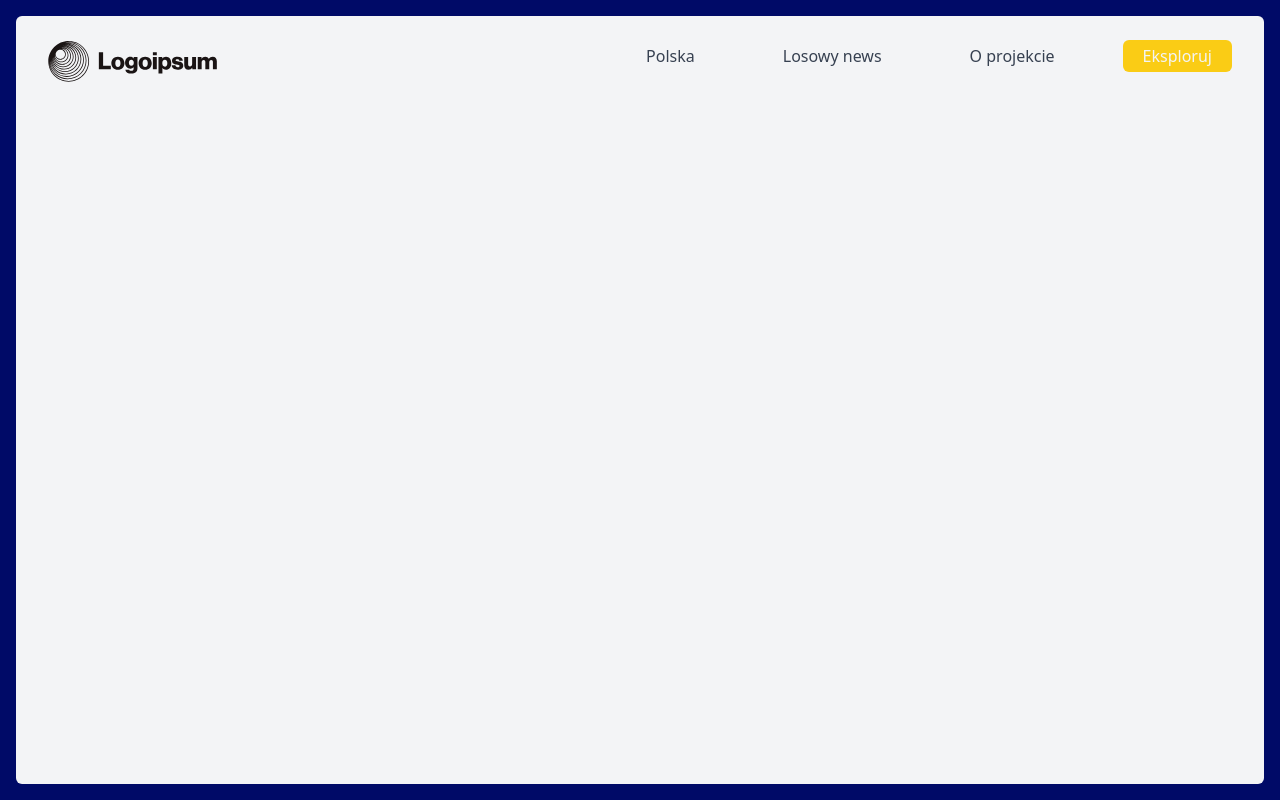
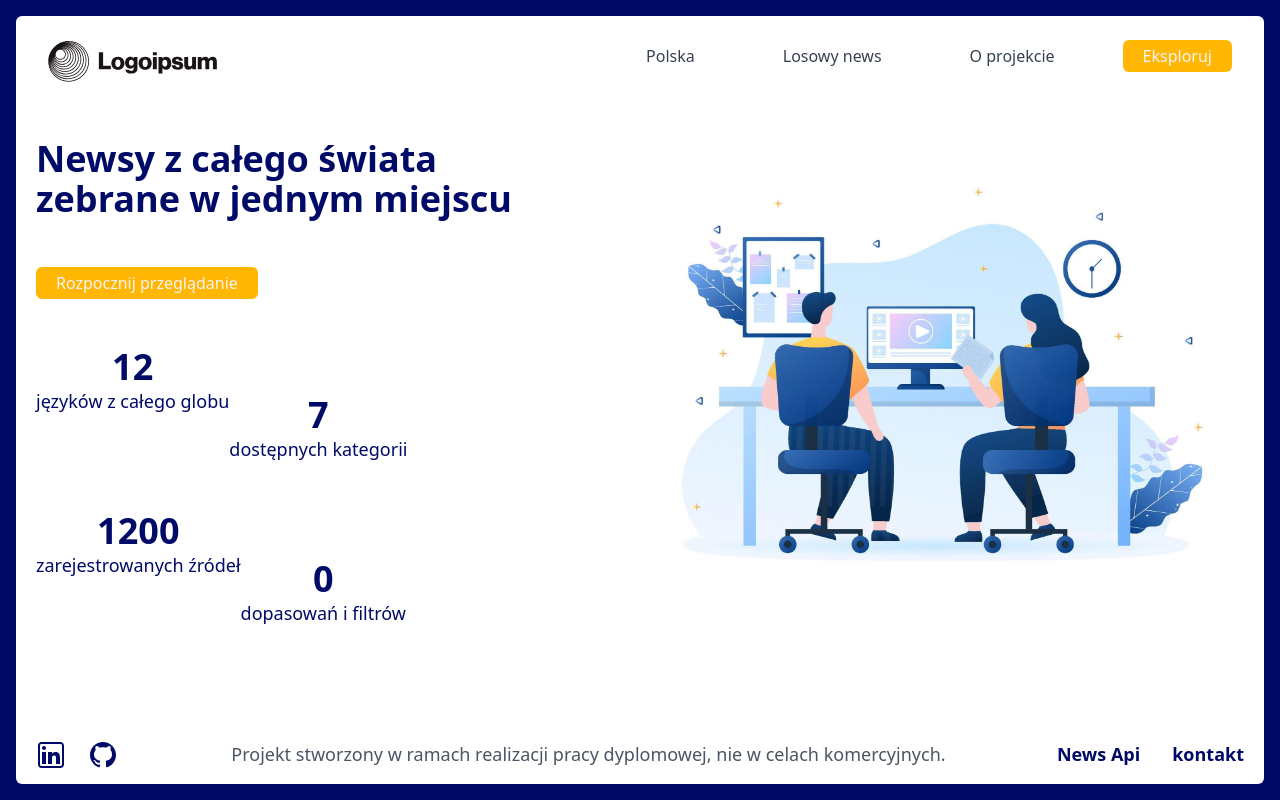
Before and after one commit to filipszczech/whatsNew, a React (Create React App) app: page / in a window 1280 px wide. Built offline with nearby package versions, Linux system fonts and the light colour scheme.

Commit message:
footer, main page

```diff
--- a/src/App.js
+++ b/src/App.js
@@ -3,12 +3,17 @@ import React from 'react'
 import { Navbar } from './components/Navbar'
 import { Footer } from './components/Footer'
 import { Routes } from './components/Routes'
+import { Homepage } from './components/Homepage'
+
+import './assets/global.css'
 
 const App = () => {
   return (
     <div className='h-screen w-screen p-3 sm:p-4'  style={{background: "#000A67"}}>
-        <div class="bg-gray-100 w-full h-full rounded-md">
+        <div class="bg-white w-full h-full rounded-md relative">
           <Navbar />
+          <Homepage />
+          <Footer />
         </div>
     </div>
   )
--- /dev/null
+++ b/src/assets/global.css
@@ -0,0 +1,14 @@
+.my-navy-font{
+    color: #000A67;
+}
+
+.my-yellow-bg{
+    background-color: #FFB703;
+}
+
+.my-hover-effect{
+    cursor: pointer;
+    transition-property: all;
+    transition-timing-function: cubic-bezier(0.4, 0, 0.2, 1);
+    transition-duration: 300ms;
+}
--- a/src/components/Footer.jsx
+++ b/src/components/Footer.jsx
@@ -2,6 +2,28 @@ import React from 'react'
 
 export const Footer = () => {
   return (
-    <div>Footer</div>
+    <div className='flex flex-row justify-between absolute bottom-0 w-full px-3 sm:px-5 pb-3'>
+      <div className="flex flex-row justify-between space-x-1 md:space-x-5">
+        <svg  xmlns="http://www.w3.org/2000/svg" x="0px" y="0px"
+              width="32" height="32"
+              viewBox="0 0 16 16"
+              style={{fill: "#000A67"}}>
+              <path d="M 2.757813 1 C 1.792969 1 1 1.792969 1 2.757813 L 1 12.246094 C 1 13.207031 1.792969 14 2.757813 14 L 12.246094 14 C 13.207031 14 14 13.207031 14 12.246094 L 14 2.757813 C 14 1.792969 13.207031 1 12.246094 1 Z M 2.757813 2 L 12.246094 2 C 12.667969 2 13 2.332031 13 2.757813 L 13 12.246094 C 13 12.667969 12.667969 13 12.246094 13 L 2.757813 13 C 2.332031 13 2 12.667969 2 12.246094 L 2 2.757813 C 2 2.332031 2.332031 2 2.757813 2 Z M 4 3 C 3.449219 3 3 3.449219 3 4 C 3 4.550781 3.449219 5 4 5 C 4.550781 5 5 4.550781 5 4 C 5 3.449219 4.550781 3 4 3 Z M 3 6 L 3 12 L 5 12 L 5 6 Z M 6 6 L 6 12 L 8 12 L 8 9.320313 C 8 8.488281 8.078125 7.742188 9.078125 7.742188 C 10.0625 7.742188 10 8.636719 10 9.375 L 10 12 L 12 12 L 12 9.039063 C 12 7.320313 11.640625 6 9.691406 6 C 8.753906 6 8.28125 6.375 8.023438 6.875 L 8 6.875 L 8 6 Z"></path>
+        </svg>
+        <svg xmlns="http://www.w3.org/2000/svg" x="0px" y="0px"
+              width="32" height="32"
+              viewBox="0 0 16 16"
+              style={{fill: "#000A67"}}>
+              <path d="M 7.5 1 C 3.910156 1 1 3.90625 1 7.488281 C 1 10.355469 2.863281 12.789063 5.445313 13.648438 C 5.769531 13.707031 6 13.375 6 13.125 C 6 12.972656 6.003906 12.789063 6 12.25 C 4.191406 12.640625 3.625 11.375 3.625 11.375 C 3.328125 10.625 2.96875 10.410156 2.96875 10.410156 C 2.378906 10.007813 3.011719 10.019531 3.011719 10.019531 C 3.664063 10.0625 4 10.625 4 10.625 C 4.5 11.5 5.628906 11.414063 6 11.25 C 6 10.851563 6.042969 10.5625 6.152344 10.378906 C 4.109375 10.019531 2.996094 8.839844 3 7.207031 C 3.003906 6.242188 3.335938 5.492188 3.875 4.9375 C 3.640625 4.640625 3.480469 3.625 3.960938 3 C 5.167969 3 5.886719 3.871094 5.886719 3.871094 C 5.886719 3.871094 6.453125 3.625 7.496094 3.625 C 8.542969 3.625 9.105469 3.859375 9.105469 3.859375 C 9.105469 3.859375 9.828125 3 11.035156 3 C 11.515625 3.625 11.355469 4.640625 11.167969 4.917969 C 11.683594 5.460938 12 6.210938 12 7.207031 C 12 8.839844 10.890625 10.019531 8.851563 10.375 C 8.980469 10.570313 9 10.84375 9 11.25 C 9 12.117188 9 12.910156 9 13.125 C 9 13.375 9.226563 13.710938 9.558594 13.648438 C 12.140625 12.785156 14 10.355469 14 7.488281 C 14 3.90625 11.089844 1 7.5 1 Z"></path>
+        </svg>
+      </div>
+      <div className='text-sm sm:text-base xl:text-lg text-gray-600'>
+        Projekt stworzony w ramach realizacji pracy dyplomowej, nie w celach komercyjnych.
+      </div>
+      <div class="hidden md:flex text-sm sm:text-base xl:text-lg text-gray-700 font-semibold my-navy-font">
+        <p className='mr-8 hover:scale-105 my-hover-effect'>News Api</p>
+        <span className='hover:scale-105 my-hover-effect'>kontakt</span>
+      </div>
+    </div>
   )
 }
--- /dev/null
+++ b/src/components/Homepage.jsx
@@ -0,0 +1,40 @@
+import React from 'react'
+
+export const Homepage = () => {
+  return (
+    <div className='grid grid-cols-1 md:grid-cols-2 w-full px-3 sm:px-5 pb-3 h-4/5'>
+      <div className='my-auto flex flex-col space-y-12'>
+        <h1 className='my-navy-font text-2xl sm:text-3xl md:text-4xl font-bold'>
+            Newsy z całego świata<br></br>
+            zebrane w jednym miejscu
+        </h1>
+        <div>
+            <button className='py-1 px-5 text-center text-gray-100 rounded-md my-yellow-bg'>Rozpocznij przeglądanie</button>
+        </div>
+        <div className='flex flex-row space-y-12 my-navy-font'>
+            <div className='text-center'>
+                <p className='text-2xl sm:text-3xl md:text-4xl font-bold'>12</p>
+                <p className='text-sm md:text-base lg:text-lg'>języków z całego globu</p>
+            </div>
+            <div className='text-center'>
+                <p className='text-2xl sm:text-3xl md:text-4xl font-bold'>7</p>
+                <p className='text-sm md:text-base lg:text-lg'>dostępnych kategorii</p>
+            </div>
+        </div>
+        <div className='flex flex-row space-y-12 my-navy-font'>
+            <div className='text-center'>
+                <p className='text-2xl sm:text-3xl md:text-4xl font-bold'>1200</p>
+                <p className='text-sm md:text-base lg:text-lg'>zarejestrowanych źródeł</p>
+            </div>
+            <div className='text-center'>
+                <p className='text-2xl sm:text-3xl md:text-4xl font-bold'>0</p>
+                <p className='text-sm md:text-base lg:text-lg'>dopasowań i filtrów</p>
+            </div>
+        </div>
+      </div>
+      <div className='mt-20'>
+        <img src={require('../assets/images/bg-ilustration.jpg')} alt="homepage-main-img" />
+      </div>
+    </div>
+  )
+}
--- a/src/components/Navbar.jsx
+++ b/src/components/Navbar.jsx
@@ -10,11 +10,11 @@ export const Navbar = () => {
             </Link>
         </div>
         <div className='hidden sm:flex justify-between gap-12'>
-            <div className='py-1 px-5 text-center'>Polska</div>
-            <div className='py-1 px-5 text-center'>Losowy news</div>
-            <div className='py-1 px-5 text-center'>O projekcie</div>
+            <div className='py-1 mx-5 text-center hover:scale-105 my-hover-effect'>Polska</div>
+            <div className='py-1 mx-5 text-center hover:scale-105 my-hover-effect'>Losowy news</div>
+            <div className='py-1 mx-5 text-center hover:scale-105 my-hover-effect'>O projekcie</div>
             <div>
-                <button className='py-1 px-5 text-center bg-yellow-400 text-gray-100 rounded-md'>Eksploruj</button>
+                <button className='py-1 px-5 text-center text-gray-100 rounded-md my-yellow-bg hover:scale-105 my-hover-effect'>Eksploruj</button>
             </div>
         </div>
     </div>
```
